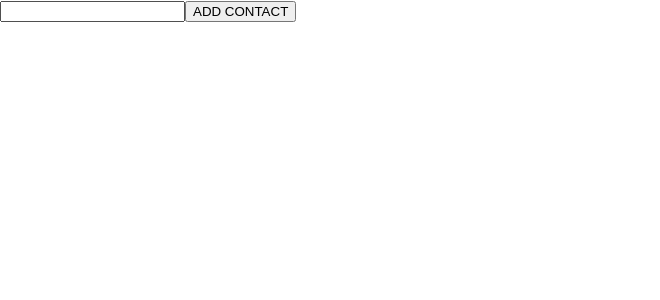
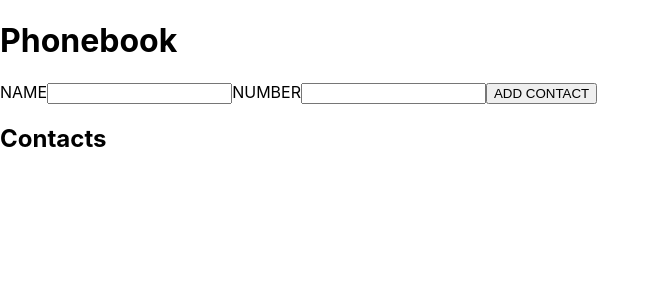
Before and after one commit to ViktoriiaKN/goit-react-hw-02-phonebook, a React (Create React App) app: page / in a window 1280 px wide. Shown: the top 300 px of the page, without its empty margins (0-660 px from the left). Built offline with nearby package versions, Linux system fonts and the light colour scheme.

Commit message:
Commit one more

```diff
--- a/src/components/App.jsx
+++ b/src/components/App.jsx
@@ -1,20 +1,51 @@
+import { nanoid } from 'nanoid';
 import { Component } from 'react';
 
 export class App extends Component {
-  state = { contacts: [], name: '' };
+  state = { contacts: [], name: '', number: '' };
 
   handleChange = evt => {
-    this.setState();
+    console.log(evt.target.name);
+    console.log(evt.target.value);
+
+    this.setState({
+      [evt.target.name]: evt.target.value,
+    });
   };
 
-  onSubmit = () => {};
+  onSubmit = evt => {
+    evt.preventDefault();
+    const { name, number } = this.state;
+
+    const newContact = {
+      id: nanoid(),
+      name,
+      number,
+    };
+
+    this.setState(prevState => {
+      return {
+        contacts: [...prevState.contacts, newContact],
+      };
+    });
+    this.resetForm();
+  }; /* При сабміті обов'язково прописуємо evt.preventDefault,
+  тому-що його поведінка за замовчуванням перезавантажує сторінку */
+
+  resetForm = () =>
+    this.setState({
+      name: '',
+      number: '',
+    });
 
   render() {
-    const { contacts, name } = this.state;
+    const { contacts, name, number } = this.state;
     return (
       <>
+        <h1>Phonebook</h1>
         <form onSubmit={this.onSubmit}>
           <label>
+            NAME
             <input
               onChange={this.handleChange}
               value={name}
@@ -24,12 +55,28 @@ export class App extends Component {
               title="Name may contain only letters, apostrophe, dash and spaces. For example Adrian, Jacob Mercer, Charles de Batz de Castelmore d'Artagnan"
               required
             />
+          </label>
+          <label>
+            NUMBER
+            <input
+              onChange={this.handleChange}
+              value={number}
+              type="tel"
+              name="number"
+              pattern="\+?\d{1,4}?[-.\s]?\(?\d{1,3}?\)?[-.\s]?\d{1,4}[-.\s]?\d{1,4}[-.\s]?\d{1,9}"
+              title="Phone number must be digits and can contain spaces, dashes, parentheses and can start with +"
+              required
+            />
             <button type="submit">ADD CONTACT</button>
           </label>
         </form>
+        <h2>Contacts</h2>
         <ul>
-          {contacts.map(contact => (
-            <li key={contact.id}>{contact.name}</li>
+          {contacts.map(({ id, name, number }) => (
+            <li key={id}>
+              <span>{name}</span>
+              <span>{number}</span>
+            </li>
           ))}
         </ul>
       </>
```
